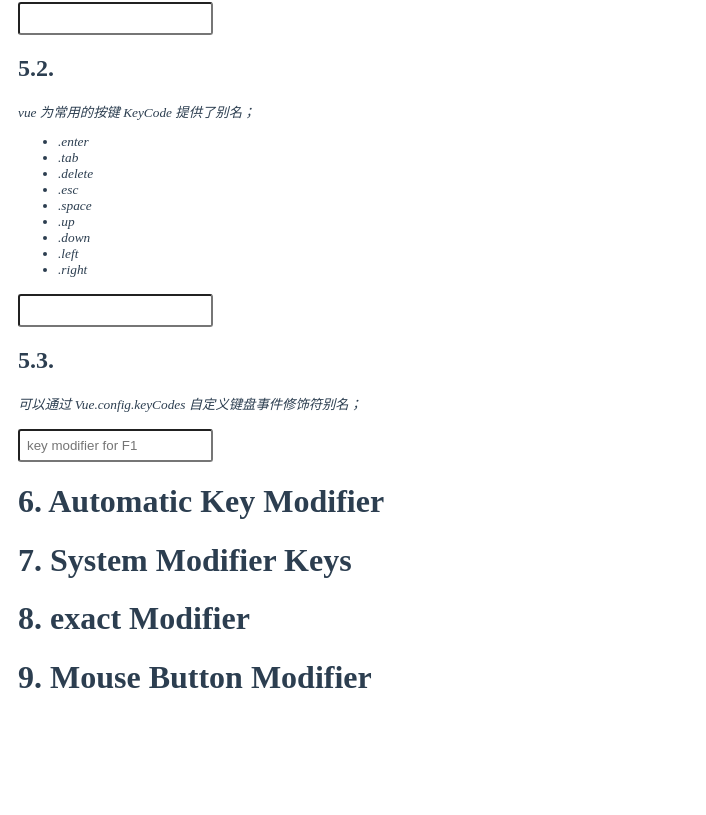
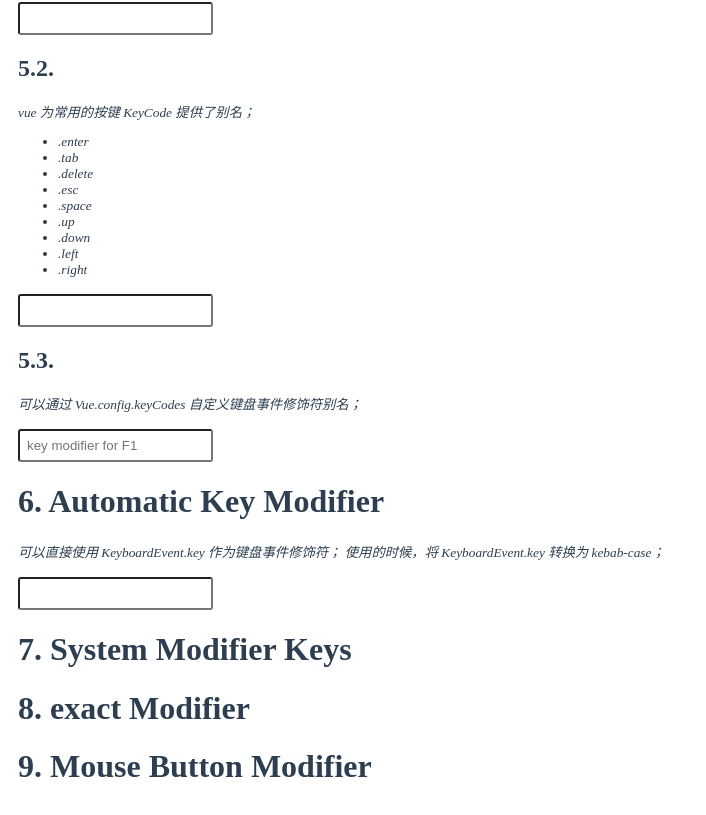
Before and after one commit to luotaoyeah/learning-vue, a Vue app: page /#/guide/event-handling in a window 1280 px wide. Shown: the part 2893-3708 px from the top of the page, without its empty margins (0-706 px from the left). Before the commit the page ends 3628 px from the top, so only its background shows below. Built offline with nearby package versions, Linux system fonts and the light colour scheme.

Commit message:
event handling: automatic key modifiers

```diff
--- a/src/doc/guide/event-handling/event-automatic-key-modifier.vue
+++ b/src/doc/guide/event-handling/event-automatic-key-modifier.vue
@@ -1,5 +1,19 @@
 <template>
-  <div><h1>6. Automatic Key Modifier</h1>
+  <div>
+    <h1>6. Automatic Key Modifier</h1>
+    <p>
+      <small>
+        <i>
+          可以直接使用 KeyboardEvent.key 作为键盘事件修饰符；
+          使用的时候，将 KeyboardEvent.key 转换为 kebab-case；
+        </i>
+      </small>
+    </p>
+    <input
+      style="padding: 7px;border-radius: 3px;"
+      type="text"
+      @keyup.control="handleKeyUp01"
+    />
   </div>
 </template>
 <script>
@@ -7,7 +21,13 @@ export default {
   data() {
     return {};
   },
-  methods: {}
+  methods: {
+    handleKeyUp01(e) {
+      if (e) {
+        alert(e.code);
+      }
+    }
+  }
 };
 </script>
 <style scoped>
```
